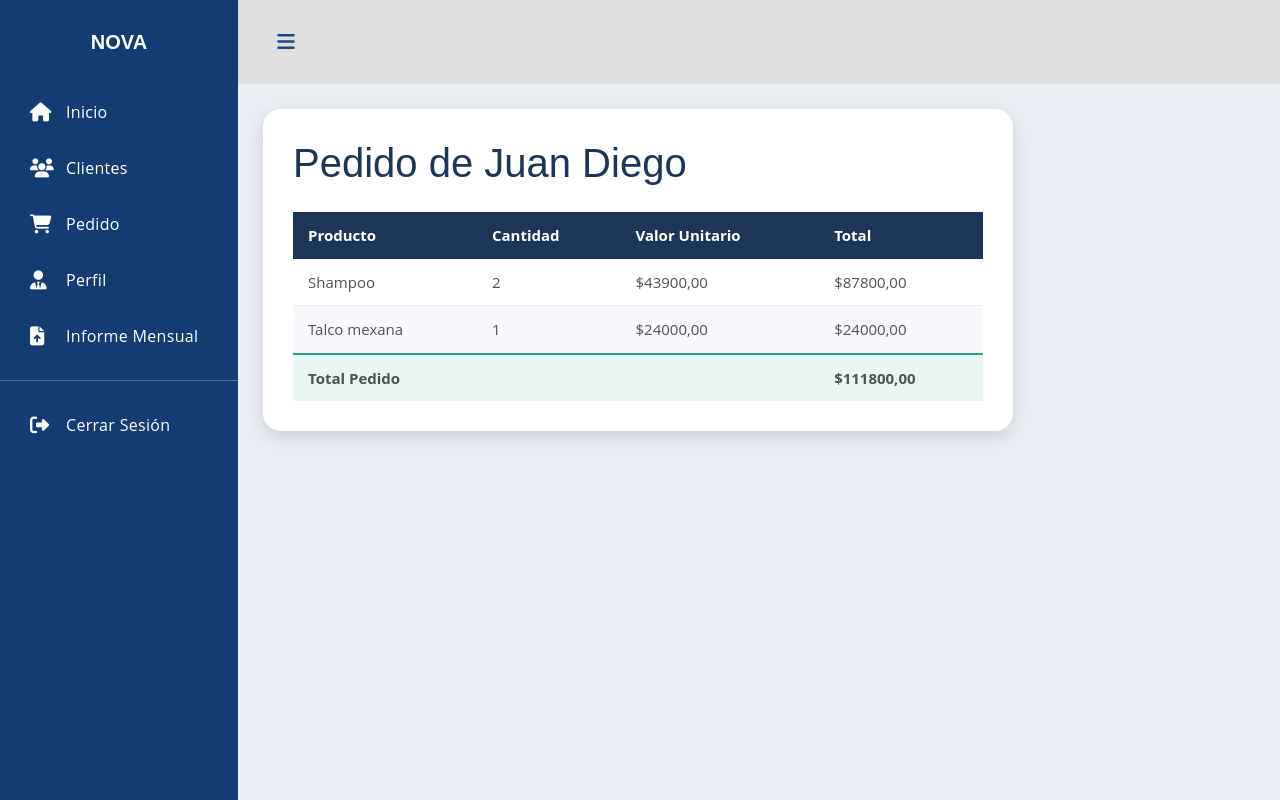
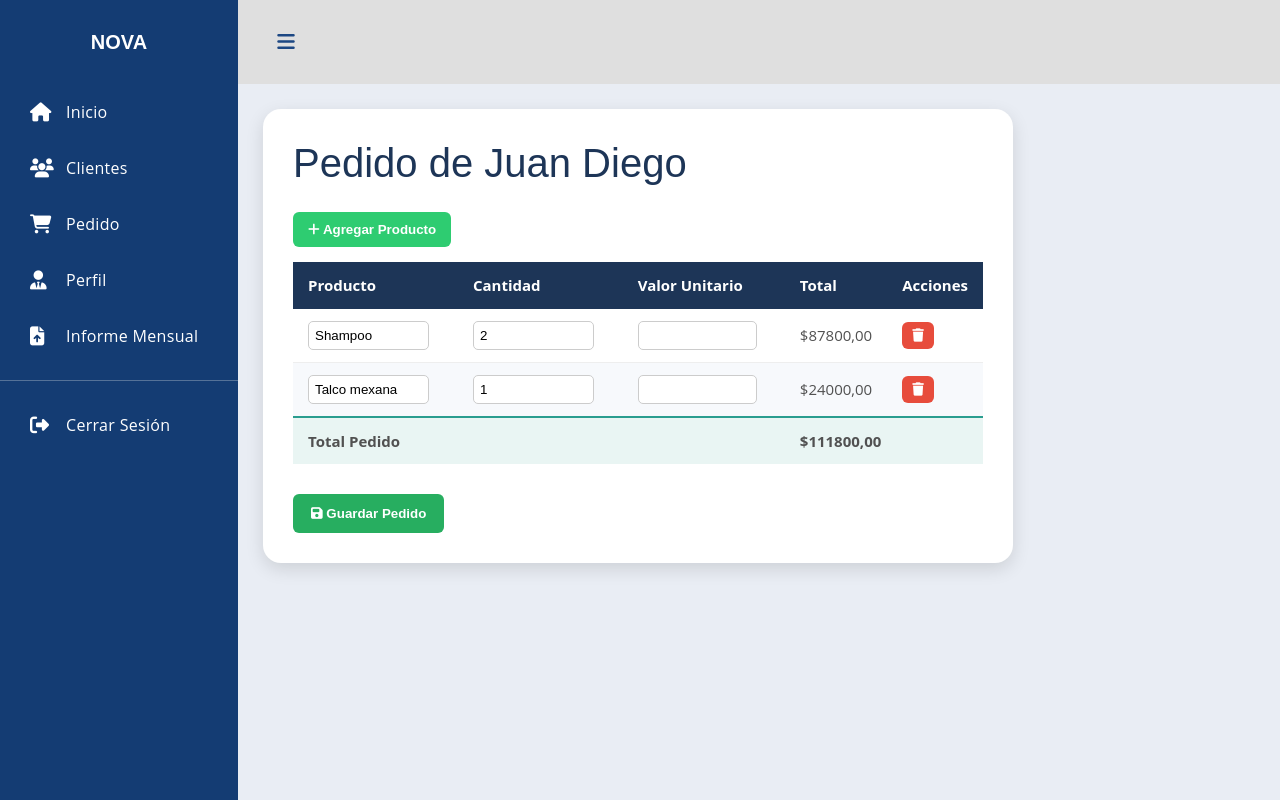
Before and after one commit to JuanDiegoHub/Save-Nova, a Django app: page /pedidos/detalle/1/ in a window 1280 px wide. Run offline with Django 5.2, Linux system fonts and the light colour scheme; data comes from the database, SQL or seed files in the repository; both versions use the stored data as it was after the commit.

Commit message:
Modificacion de tabla de pedido y inclucion de boton

```diff
--- a/menu/templates/menu/menu.html
+++ b/menu/templates/menu/menu.html
@@ -75,7 +75,7 @@
                                 {% endfor %}
                             </ul>
 
-                            {% if pedido.productos|length > 3 %}
+                            {% if pedido.productos|length >= 1 %}
                                 <a href="{% url 'detalle_pedido' pedido.id_pedido %}" class="btn-ver-mas">
                                     Ver más <i class="fa-solid fa-arrow-right"></i>
                                 </a>
--- a/pedido/templates/pedido/detalle_pedido.html
+++ b/pedido/templates/pedido/detalle_pedido.html
@@ -5,6 +5,18 @@
 <div class="detalle-pedido">
 
 <h1 class="titulo-detalle">Pedido de {{ pedido.cliente.nombre }}</h1>
+
+<form style="display:none">
+{% csrf_token %}
+</form>
+
+<div class="acciones-pedido">
+
+<button class="btn-agregar" onclick="agregarProducto()">
+<i class="fa fa-plus"></i> Agregar Producto
+</button>
+
+</div>
 
 <table class="tabla-pedido">
 
@@ -14,29 +26,311 @@
 <th>Cantidad</th>
 <th>Valor Unitario</th>
 <th>Total</th>
+<th>Acciones</th>
 </tr>
 </thead>
 
-        <tbody>
+<tbody id="tablaProductos">
+
 {% for d in detalles %}
-            <tr>
-                <td>{{ d.nombre_producto }}</td>
-                <td>{{ d.cantidad }}</td>
-                <td>${{ d.precio }}</td>
-                <td>${{ d.subtotal }}</td>
+<tr id="fila-{{ d.id }}">
+
+<td>
+<input type="text" class="input-nombre" value="{{ d.nombre_producto }}">
+</td>
+
+<td>
+<input type="number" class="input-cantidad" value="{{ d.cantidad }}" oninput="recalcular({{ d.id }})">
+</td>
+
+<td>
+<input type="number" step="0.01" class="input-precio" value="{{ d.precio|floatformat:2 }}" oninput="recalcular({{ d.id }})">
+</td>
+
+<td class="subtotal" id="subtotal-{{ d.id }}">
+${{ d.subtotal }}
+</td>
+
+<td>
+<button class="btn-eliminar" onclick="eliminarProducto({{ d.id }})">
+<i class="fa fa-trash"></i>
+</button>
+</td>
+
 </tr>
 {% endfor %}
+
 </tbody>
 
 <tfoot>
+
 <tr class="total-row">
-                <td colspan="3">Total Pedido</td>
-                <td>${{ total }}</td>
+<td colspan="3"><strong>Total Pedido</strong></td>
+<td colspan="2"><strong id="totalPedido">${{ total }}</strong></td>
 </tr>
+
 </tfoot>
 
 </table>
 
+<div style="margin-top:20px">
+<button class="btn-guardar-pedido" onclick="guardarPedido()">
+<i class="fa fa-save"></i> Guardar Pedido
+</button>
 </div>
 
+</div>
+
+
+<style>
+
+.acciones-pedido{
+margin-bottom:15px;
+}
+
+.btn-agregar{
+background:#2ecc71;
+color:white;
+border:none;
+padding:10px 15px;
+border-radius:6px;
+cursor:pointer;
+font-weight:bold;
+}
+
+.btn-eliminar{
+background:#e74c3c;
+color:white;
+border:none;
+padding:6px 10px;
+border-radius:6px;
+cursor:pointer;
+}
+
+.btn-guardar-pedido{
+background:#27ae60;
+color:white;
+border:none;
+padding:12px 18px;
+border-radius:6px;
+font-weight:bold;
+cursor:pointer;
+margin-top:10px;
+}
+
+input{
+padding:6px;
+border:1px solid #ccc;
+border-radius:5px;
+width:90%;
+}
+
+</style>
+
+
+<script>
+
+let contadorNuevo = 0
+let temporizadores = {}
+
+function agregarProducto(){
+
+contadorNuevo++
+
+let tabla = document.querySelector("#tablaProductos")
+
+let fila = document.createElement("tr")
+
+fila.classList.add("producto-nuevo")
+
+fila.innerHTML = `
+<td>
+<input type="text" class="input-nombre">
+</td>
+
+<td>
+<input type="number" class="input-cantidad" value="1" oninput="recalcularNuevo(${contadorNuevo})">
+</td>
+
+<td>
+<input type="number" class="input-precio" value="0" oninput="recalcularNuevo(${contadorNuevo})">
+</td>
+
+<td class="subtotal" id="subtotal-nuevo-${contadorNuevo}">
+$0
+</td>
+
+<td>
+<button class="btn-eliminar" onclick="this.closest('tr').remove(); recalcularTotal();">
+<i class="fa fa-trash"></i>
+</button>
+</td>
+`
+
+tabla.appendChild(fila)
+
+}
+
+
+function recalcular(id){
+
+let fila = document.querySelector("#fila-"+id)
+
+let cantidad = parseFloat(fila.querySelector(".input-cantidad").value) || 0
+let precio = parseFloat(fila.querySelector(".input-precio").value) || 0
+
+let subtotal = cantidad * precio
+
+document.querySelector("#subtotal-"+id).innerText="$"+subtotal.toFixed(2)
+
+recalcularTotal()
+
+guardarAutomatico(id)
+
+}
+
+
+function recalcularNuevo(id){
+
+let fila = document.querySelector("#subtotal-nuevo-"+id).closest("tr")
+
+let cantidad = parseFloat(fila.querySelector(".input-cantidad").value) || 0
+let precio = parseFloat(fila.querySelector(".input-precio").value) || 0
+
+let subtotal = cantidad * precio
+
+document.querySelector("#subtotal-nuevo-"+id).innerText="$"+subtotal.toFixed(2)
+
+recalcularTotal()
+
+}
+
+
+function recalcularTotal(){
+
+let subtotales = document.querySelectorAll(".subtotal")
+
+let total = 0
+
+subtotales.forEach(function(td){
+
+let valor = td.innerText.replace("$","")
+
+total += parseFloat(valor) || 0
+
+})
+
+document.querySelector("#totalPedido").innerText="$"+total.toFixed(2)
+
+}
+
+
+function guardarAutomatico(id){
+
+clearTimeout(temporizadores[id])
+
+temporizadores[id] = setTimeout(function(){
+
+let fila = document.querySelector("#fila-"+id)
+
+let nombre = fila.querySelector(".input-nombre").value
+let cantidad = fila.querySelector(".input-cantidad").value
+let precio = fila.querySelector(".input-precio").value
+
+fetch(`/pedidos/editar-producto/${id}/`,{
+
+method:"POST",
+
+headers:{
+"X-CSRFToken": document.querySelector('[name=csrfmiddlewaretoken]').value,
+"Content-Type":"application/x-www-form-urlencoded"
+},
+
+body:`nombre=${nombre}&cantidad=${cantidad}&precio=${precio}`
+
+})
+
+.then(res=>res.json())
+
+},1000)
+
+}
+
+
+function eliminarProducto(id){
+
+if(!confirm("¿Eliminar producto?")) return
+
+fetch(`/pedidos/eliminar-producto/${id}/`,{
+
+method:"POST",
+
+headers:{
+"X-CSRFToken": document.querySelector('[name=csrfmiddlewaretoken]').value
+}
+
+})
+
+.then(res=>res.json())
+.then(data=>{
+
+document.querySelector("#fila-"+id).remove()
+
+recalcularTotal()
+
+})
+
+}
+
+
+function guardarPedido(){
+
+let nuevos = document.querySelectorAll(".producto-nuevo")
+
+let productos = []
+
+nuevos.forEach(function(fila){
+
+let nombre = fila.querySelector(".input-nombre").value.trim()
+let cantidad = fila.querySelector(".input-cantidad").value
+let precio = fila.querySelector(".input-precio").value
+
+if(nombre !== "" && precio > 0){
+
+productos.push({
+nombre:nombre,
+cantidad:cantidad,
+precio:precio
+})
+
+}
+
+})
+
+fetch(`/pedidos/agregar-productos/{{ pedido.id_pedido }}/`,{
+
+method:"POST",
+
+headers:{
+"X-CSRFToken": document.querySelector('[name=csrfmiddlewaretoken]').value,
+"Content-Type":"application/json"
+},
+
+body: JSON.stringify({
+productos:productos
+})
+
+})
+
+.then(res=>res.json())
+.then(data=>{
+
+window.location.href="/menu/"
+
+})
+
+}
+
+</script>
+
 {% endblock %}
--- a/pedido/urls.py
+++ b/pedido/urls.py
@@ -7,4 +7,6 @@ urlpatterns = [
     path('abonar/<int:id_pedido>/', views.abonar_pedido, name='abonar_pedido'),
     path('pagar/<int:id_pedido>/', views.pagar_pedido, name='pagar_pedido'),
     path('detalle/<int:id_pedido>/', views.detalle_pedido, name='detalle_pedido'),
+    path('editar-producto/<int:id_detalle>/', views.editar_producto, name='editar_producto'),
+path('eliminar-producto/<int:id_detalle>/', views.eliminar_producto, name='eliminar_producto'),
 ]
--- a/pedido/views.py
+++ b/pedido/views.py
@@ -151,3 +151,47 @@ def detalle_pedido(request, id_pedido):
         "detalles": detalles,
         "total": total
     })
+from django.views.decorators.http import require_POST
+
+@require_POST
+def editar_producto(request, id_detalle):
+    detalle = get_object_or_404(DetallePedido, id=id_detalle)
+
+    nombre = request.POST.get("nombre")
+    cantidad = int(request.POST.get("cantidad"))
+    precio = Decimal(request.POST.get("precio"))
+
+    detalle.nombre_producto = nombre
+    detalle.cantidad = cantidad
+    detalle.precio = precio
+    detalle.subtotal = cantidad * precio
+    detalle.save()
+
+    # recalcular total del pedido
+    pedido = detalle.pedido
+    total = sum(d.subtotal for d in pedido.detalles.all())
+    pedido.total = total
+    pedido.save()
+
+    return JsonResponse({
+        "success": True,
+        "subtotal": detalle.subtotal,
+        "total_pedido": pedido.total
+    })
+
+
+@require_POST
+def eliminar_producto(request, id_detalle):
+    detalle = get_object_or_404(DetallePedido, id=id_detalle)
+    pedido = detalle.pedido
+
+    detalle.delete()
+
+    total = sum(d.subtotal for d in pedido.detalles.all())
+    pedido.total = total
+    pedido.save()
+
+    return JsonResponse({
+        "success": True,
+        "total_pedido": pedido.total
+    })
```
Also changed, not shown: db.sqlite3. Lines whose indentation alone changed are shown as unchanged.
